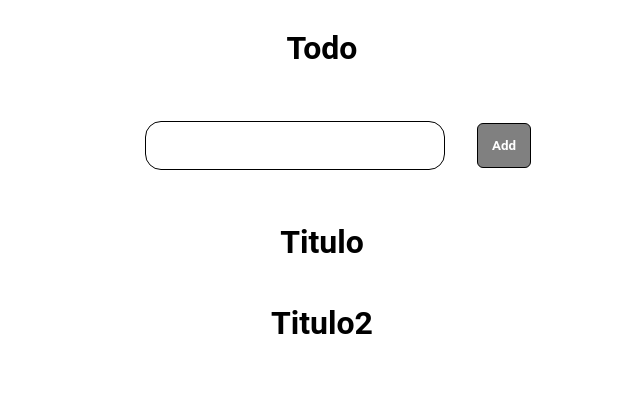
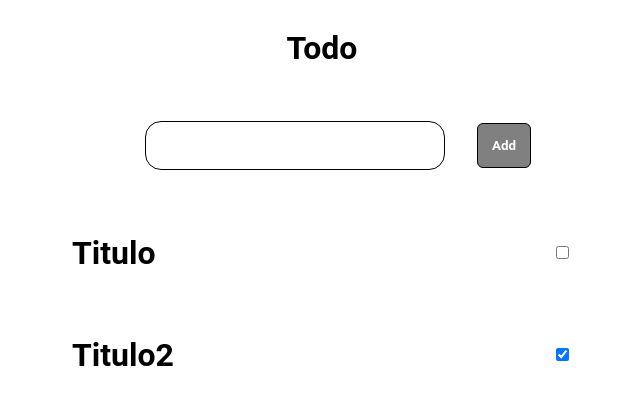
Before and after one commit to victor-bern/TodoList-Front, a React (Create React App) app: page / in a window 1280 px wide. Shown: the top 404 px of the page, without its empty margins (318-958 px from the left). Built offline with nearby package versions, Linux system fonts and the light colour scheme.

Commit message:
Creating styles to ItemTodo component

```diff
--- a/src/components/TodoItem/Index.tsx
+++ b/src/components/TodoItem/Index.tsx
@@ -1,10 +1,16 @@
 import { ITodo } from '../../types/ITodo';
+import { CheckBox, Container, TodoTitle } from './styles';
 
 type TodoItemProps = {
   todo: ITodo;
 };
 const TodoItem: React.FC<TodoItemProps> = ({ todo }) => {
-  return <h1>{todo.title}</h1>;
+  return (
+    <Container>
+      <TodoTitle>{todo.title}</TodoTitle>
+      <CheckBox type='checkbox' checked={todo.isDone} />
+    </Container>
+  );
 };
 
 export default TodoItem;
--- /dev/null
+++ b/src/components/TodoItem/styles.ts
@@ -0,0 +1,17 @@
+import styled from 'styled-components';
+
+export const Container = styled.div`
+  display: flex;
+  width: 500px;
+  justify-content: space-between;
+  align-items: center;
+`;
+
+export const TodoTitle = styled.p`
+  font-size: 32px;
+  font-weight: bold;
+`;
+
+export const CheckBox = styled.input`
+  display: flex;
+`;
--- a/src/screens/Todo/index.tsx
+++ b/src/screens/Todo/index.tsx
@@ -7,7 +7,7 @@ import { Container, InputContainer } from './styles';
 function Todo() {
   var list: ITodo[] = [
     { id: 1, title: 'Titulo', isDone: false },
-    { id: 2, title: 'Titulo2', isDone: false },
+    { id: 2, title: 'Titulo2', isDone: true },
   ];
   return (
     <Container>
```
